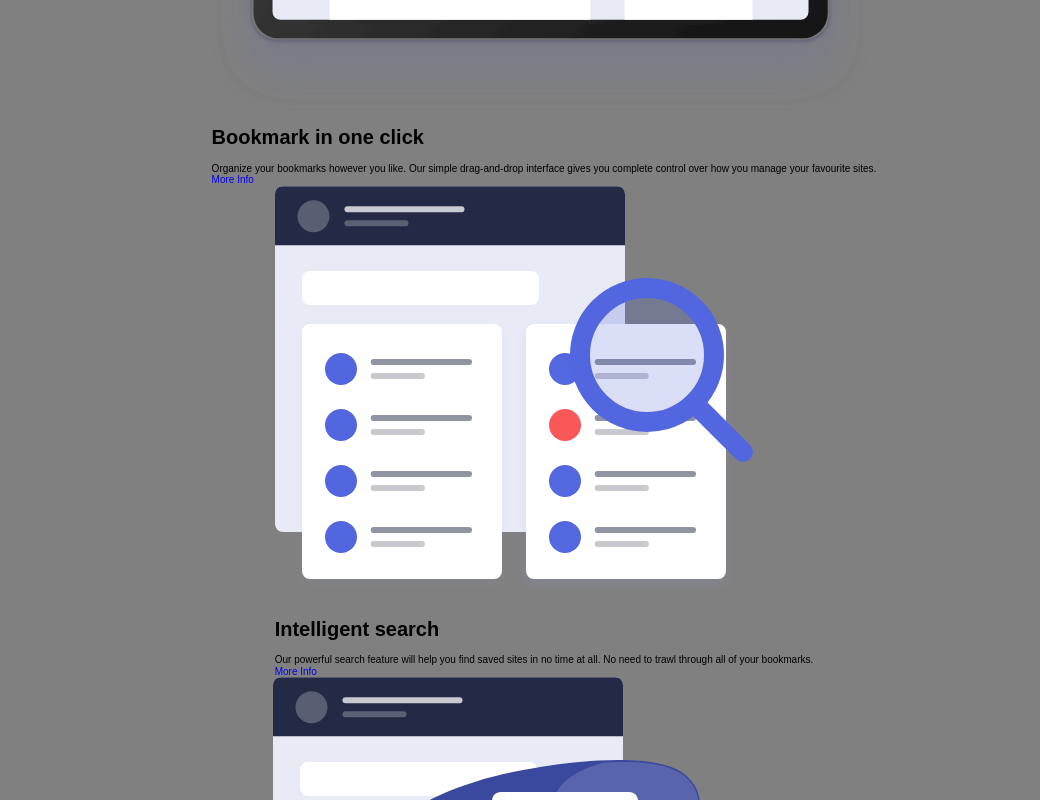
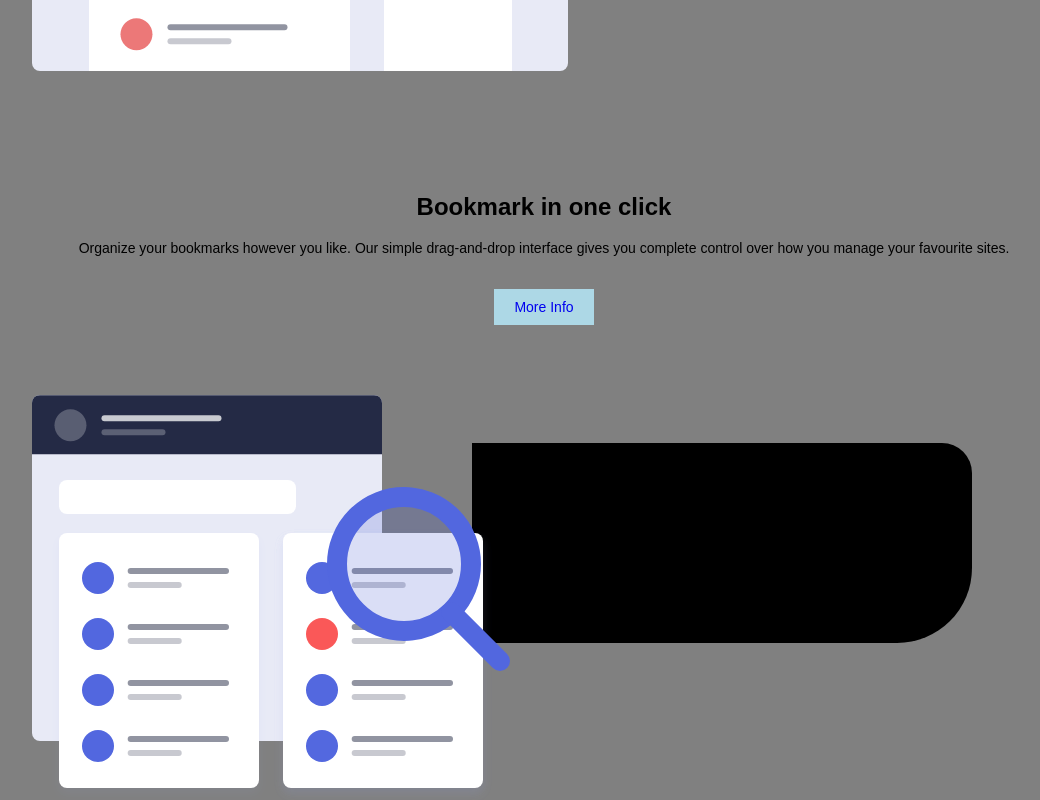
Before and after one commit to Tboss09/book-landing-page, a React (Create React App) app: page / in a window 1280 px wide. Shown: the part 1780-2580 px from the top of the page, without its empty margins (96-1136 px from the left). Built offline with nearby package versions, Linux system fonts and the light colour scheme.

Commit message:
adding styles to the tabs/panels

```diff
--- a/src/components/Panel.js
+++ b/src/components/Panel.js
@@ -1,4 +1,4 @@
-import TabletImage from '../images/illustration-hero.svg'
+import TabletImage from '../images/illustration-features-tab-1.svg'
 import TabletImage2 from '../images/illustration-features-tab-2.svg'
 import PeopleInTabletImage from '../images/illustration-features-tab-3.svg'
 
@@ -19,14 +19,19 @@ const Panel = () => {
 
 
                 {/* panel One */}
+                <div className="panels">
                     <div className="panel">
                         <div className="panel__img">
-                        <img src={TabletImage} alt="" />
+                            <img src={TabletImage} alt={`${TabletImage} img`} />
                         </div>
-                    <h1 className="panel__header">Bookmark in one click</h1>
-                    <p>Organize your bookmarks however you like. Our simple drag-and-drop interface
+
+                        <div className="panel__text">
+                            <h1 className="panel__text--header">Bookmark in one click</h1>
+                            <p className="panel__text--desc">Organize your bookmarks however you like. Our simple drag-and-drop interface
                         gives you complete control over how you manage your favourite sites.</p>
-                    <a href="#" className="panel__link">More Info</a>
+                            <a href="#" className="panel__text--link">More Info</a>
+                        </div>
+
                     </div>
 
                     {/* panel Three */}
@@ -34,11 +39,12 @@ const Panel = () => {
                         <div className="panel__img">
                             <img src={TabletImage2} alt="" />
                         </div>
+
                         <div className="panel__text">
-                        <h1 className="panel__header">Intelligent search</h1>
-                        <p className="panel__description">Our powerful search feature will help you find saved sites in no time at all.
+                            <h1 className="panel__text--header">Intelligent search</h1>
+                            <p className="panel__text--desc">Our powerful search feature will help you find saved sites in no time at all.
                             No need to trawl through all of your bookmarks.</p>
-                        <a href="#" className="panel__link">More Info</a>
+                            <a href="#" className="panel__text--link">More Info</a>
                         </div>
 
                     </div>
@@ -49,13 +55,17 @@ const Panel = () => {
                         <div className="panel__img">
                             <img src={PeopleInTabletImage} alt="" />
                         </div>
-                    <h1 className="panel__header">Share your bookmarks</h1>
 
-                    <p className="panel__text">
+                        <div className="panel__text">
+
+                            <h1 className="panel__text--header">Share your bookmarks</h1>
+                            <p className="panel__text--desc">
                                 Easily share your bookmarks and collections with others. Create a shareable
                                 link that you can send at the click of a button.
                         </p>
-                    <a href="#" className="panel__link">More Info</a>
+                            <a href="#" className="panel__text--link">More Info</a>
+                        </div>
+                    </div>
                 </div>
             </div>
 
--- a/src/scss/main.scss
+++ b/src/scss/main.scss
@@ -185,3 +185,60 @@ header {
         }
     }
 }
+
+
+// Panels
+.panels {
+    width: 100%;
+    position: relative;
+    margin-top: 10vh;
+
+    .panel {
+        width: 80%;
+        margin: 0 auto;
+        position: relative;
+        margin-bottom: 10vh;
+
+        &__img {
+            margin-bottom: 15vh;
+        }
+
+        &::before {
+            position: absolute;
+            content: "";
+            top: 6vh;
+            background: #000;
+            height: 200px;
+            width: 500px;
+            z-index: -10000;
+            right: 10.5vh;
+            border-top-right-radius: 30px;
+            border-bottom-right-radius: 75px;
+        }
+
+        &__text {
+            text-align: center;
+
+            &--header {
+                font-size: 2.4rem;
+            }
+
+            &--desc {
+                font-size: 1.4rem;
+                width: 96%;
+                margin: 0 auto;
+                line-height: 2.2rem;
+                padding-bottom: 5vh;
+            }
+
+            &--link {
+                background: lightblue;
+                margin-top: 20vh;
+                padding: 10px 20px;
+                font-size: 1.4rem;
+            }
+        }
+
+
+    }
+}
```
Also changed, not shown: 1 other file (tests, documents, lock files or other folders). Lines whose indentation alone changed are shown as unchanged.
